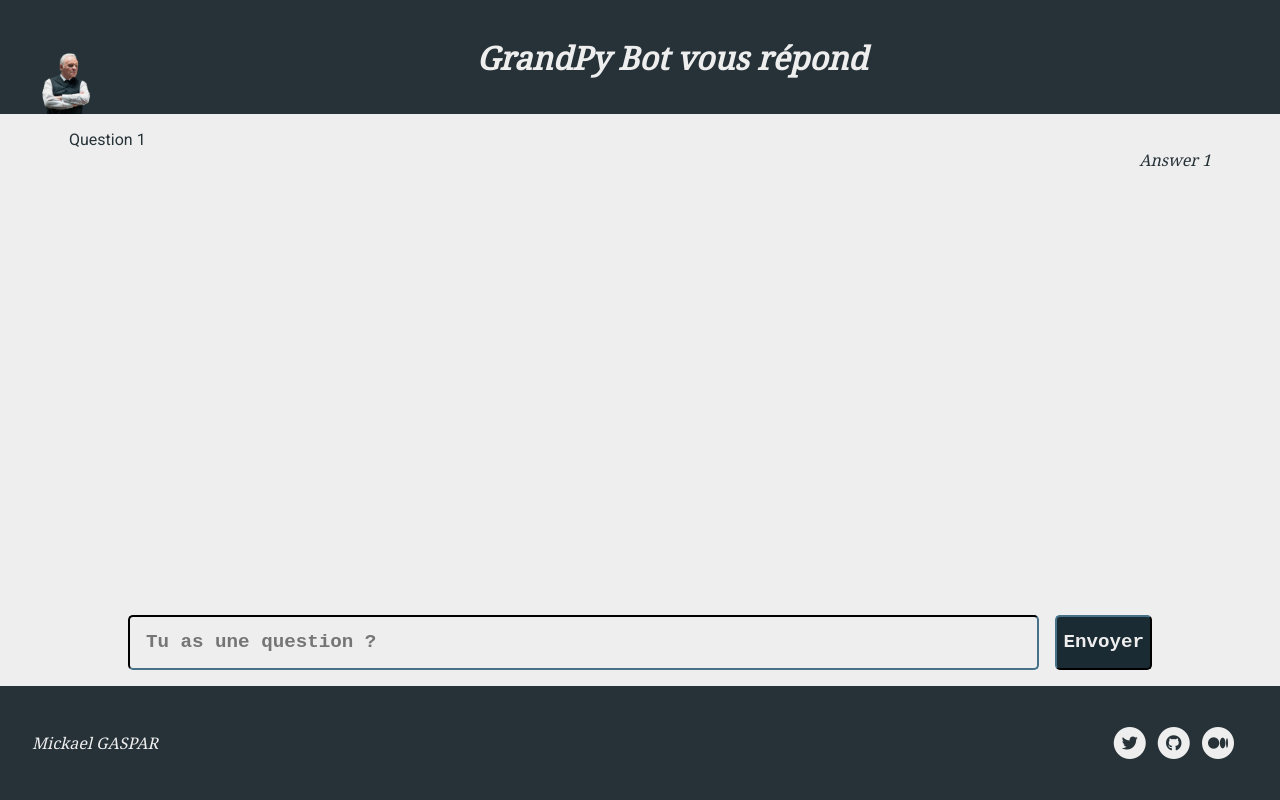
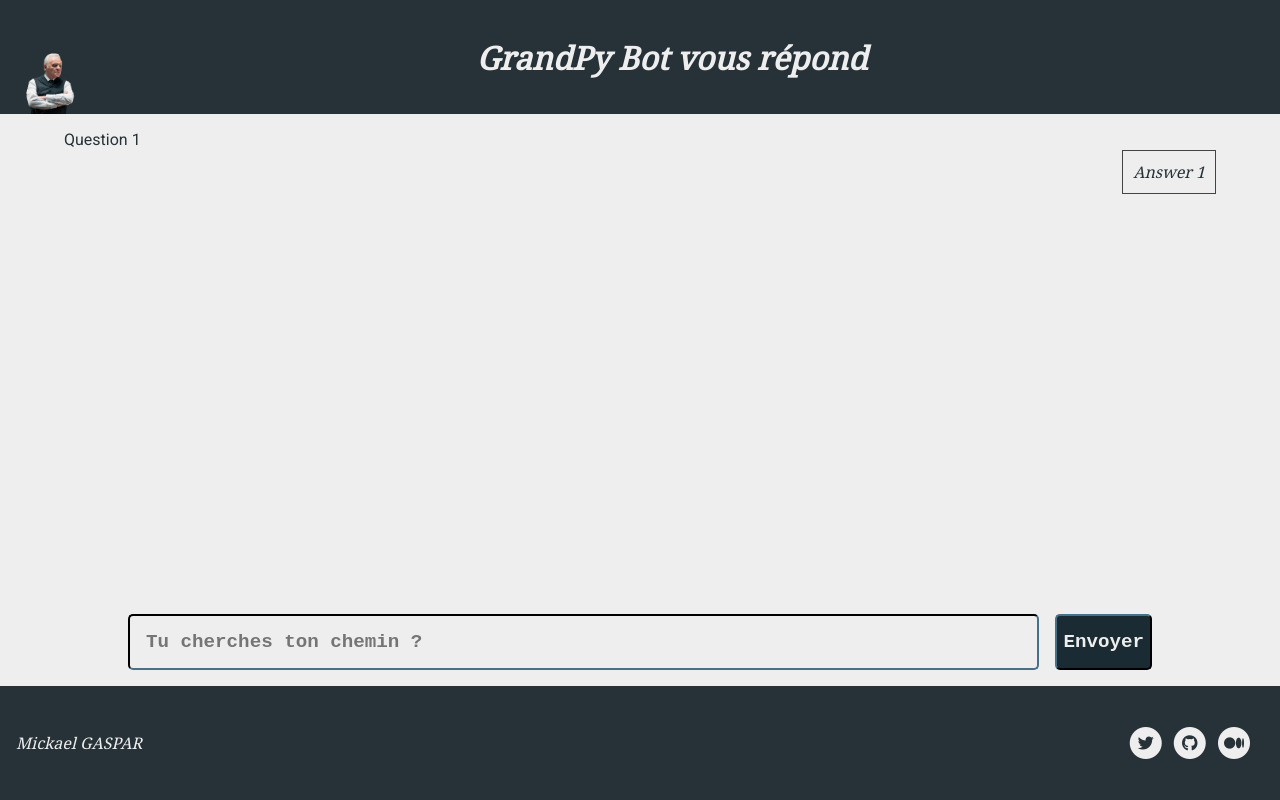
Before and after one commit to migasar/GrandPyBot, a Flask app: page / in a window 1280 px wide. Run offline with Flask 2, Linux system fonts and the light colour scheme; some libraries are stand-ins or nearby versions.

Commit message:
"Added rules to the layout of the grid"

```diff
--- a/app/static/index.js
+++ b/app/static/index.js
@@ -3,15 +3,14 @@ let userForm = document.querySelector('#form-container');
 let userText = document.querySelector('#userText');
 
 
-function addDialogElt(contentElt, classElt) {
+function addDialogElt(containerElt, contentElt, classElt) {
   /* Add an element to the dialog segment, on the web page. */
 
   let dialogElt = document.createElement('div');
   dialogElt.className = classElt;
   dialogElt.textContent = contentElt;
-  dialogBox.appendChild(dialogElt);
+  containerElt.appendChild(dialogElt);
 };
-
 
 function addMapElt(answerMap) {
   /* Add a map object to the dialog segment, on the web page. */
@@ -20,7 +19,6 @@ function addMapElt(answerMap) {
   botMap.className = 'map';
   dialogBox.appendChild(botMap);
   initMap(answerMap['latitude'], answerMap['longitude'], botMap)
-
 };
 
 function initMap(placeLatitude, placeLongitude, div) {
@@ -44,7 +42,7 @@ function initMap(placeLatitude, placeLongitude, div) {
   });
 };
 
-function composeAnswer(answerData) {
+function composeAnswer(containerElt, answerData) {
   /*
    * Agregate the components of the whole reply from the bot,
    * depending of the result found to the user question.
@@ -52,16 +50,16 @@ function composeAnswer(answerData) {
 
   if (answerData['spotted'] == true) {
     // Add text
-    addDialogElt(answerData['context'], 'answer');
-    addDialogElt(answerData['extract'], 'answer');
+    addDialogElt(containerElt, answerData['context'], 'answer');
+    addDialogElt(containerElt, answerData['extract'], 'answer');
     // Add the address of the location
-    addDialogElt(`Voici où ton chemin te mène :   ${answerData['address']}`, 'answer');
+    addDialogElt(containerElt , `Voici où ton chemin te mène :   ${answerData['address']}`, 'answer');
     // Add a map of the location
     addMapElt(answerData);
   } else {
     // Add text
-    addDialogElt(answerData['context'], 'answer');
-    addDialogElt(answerData['reply'], 'answer');
+    addDialogElt(containerElt, answerData['context'], 'answer');
+    addDialogElt(containerElt, answerData['reply'], 'answer');
   }
 };
 
@@ -90,17 +88,131 @@ userForm.addEventListener('submit', function (event) {
   // Block the refreshment of the page
   event.preventDefault();
 
+
+  // Add an element to regroup the items
+  let exchangeContainer = document.createElement('div');
+  exchangeContainer.className = 'exchange';
+  dialogBox.appendChild(exchangeContainer);
+
+
   // Add the question of the user to the main dialog
-  addDialogElt(userText.value, 'question');
+  addDialogElt(exchangeContainer, userText.value, 'question');
 
   // Send the content of the input to the server
   postFormData("/ask", new FormData(userForm))
     .then(data => {
       // Call a function to create the answer of the bot
-      composeAnswer(data)
+      composeAnswer(exchangeContainer, data)
     })
     .catch(error => console.log(error));
 
   // Clean the input field after settling the user request
   resetInputForm(userForm);
 });
+
+
+/* # ########## # */
+// let dialogBox = document.querySelector('#dialog-container');
+// let userForm = document.querySelector('#form-container');
+// let userText = document.querySelector('#userText');
+
+
+// function addDialogElt(contentElt, classElt) {
+//   /* Add an element to the dialog segment, on the web page. */
+
+//   let dialogElt = document.createElement('div');
+//   dialogElt.className = classElt;
+//   dialogElt.textContent = contentElt;
+//   dialogBox.appendChild(dialogElt);
+// };
+
+// function addMapElt(answerMap) {
+//   /* Add a map object to the dialog segment, on the web page. */
+
+//   let botMap = document.createElement('div');
+//   botMap.className = 'map';
+//   dialogBox.appendChild(botMap);
+//   initMap(answerMap['latitude'], answerMap['longitude'], botMap)
+// };
+
+// function initMap(placeLatitude, placeLongitude, div) {
+//   /* Initialize a map object. */
+
+//   // Define the location by its coordinates
+//   let place = {
+//     lat: placeLatitude,
+//     lng: placeLongitude
+//   };
+//   // Initialize the map, centered on the location
+//   let map = new google.maps.Map(div, {
+//     zoom: 15,
+//     center: place
+//   });
+
+//   // Add a marker to the map, positioned at the location
+//   let marker = new google.maps.Marker({
+//     position: place,
+//     map: map
+//   });
+// };
+
+// function composeAnswer(answerData) {
+//   /*
+//    * Agregate the components of the whole reply from the bot,
+//    * depending of the result found to the user question.
+//    */
+
+//   if (answerData['spotted'] == true) {
+//     // Add text
+//     addDialogElt(answerData['context'], 'answer');
+//     addDialogElt(answerData['extract'], 'answer');
+//     // Add the address of the location
+//     addDialogElt(`Voici où ton chemin te mène :   ${answerData['address']}`, 'answer');
+//     // Add a map of the location
+//     addMapElt(answerData);
+//   } else {
+//     // Add text
+//     addDialogElt(answerData['context'], 'answer');
+//     addDialogElt(answerData['reply'], 'answer');
+//   }
+// };
+
+// function postFormData(url, data) {
+//   /* Async function to send the content of the input to the server */
+
+//   return fetch(url, {
+//       method: "POST",
+//       body: data
+//     })
+//     .then(response => response.json())
+//     .catch(error => console.log(error));
+// };
+
+// function resetInputForm(docElt) {
+//   /* Remove the user request from the input field */
+//   docElt.reset();
+// }
+
+// userForm.addEventListener('submit', function (event) {
+//   /*
+//    * Catch the content of the form sent by the user,
+//    * search for the elements of a response, and bring them back.
+//    */
+
+//   // Block the refreshment of the page
+//   event.preventDefault();
+
+//   // Add the question of the user to the main dialog
+//   addDialogElt(userText.value, 'question');
+
+//   // Send the content of the input to the server
+//   postFormData("/ask", new FormData(userForm))
+//     .then(data => {
+//       // Call a function to create the answer of the bot
+//       composeAnswer(data)
+//     })
+//     .catch(error => console.log(error));
+
+//   // Clean the input field after settling the user request
+//   resetInputForm(userForm);
+// });
--- a/app/static/style.css
+++ b/app/static/style.css
@@ -2,6 +2,7 @@ html,
 body {
   height: 100vh;
   width: 100%;
+
   margin: 0;
   padding: 0;
 
@@ -11,12 +12,12 @@ body {
   font-style: italic;
 
   display: grid;
-  grid-template-rows: minmax(auto, 1fr) minmax(10vh, 5fr) minmax(auto, 1fr);
+  grid-template-rows: 1fr minmax(10vh, 5fr) 1fr;
 }
 
 header,
 footer {
-  margin: 0 2rem;
+  margin: 0 1rem;
 
   display: grid;
   grid-template-columns: auto 1fr;
@@ -28,12 +29,12 @@ main {
   color: #263238;
 
   display: grid;
-  grid-template-rows: minmax(10vh, 4fr) minmax(auto, 1fr);
-  grid-gap: 10px;
+  grid-template-rows: minmax(10vh, 4fr) 1fr;
   grid-template-areas:
     "dialog"
     "form"
   ;
+  grid-gap: 1px;
 }
 
 /* Header : elements */
@@ -41,7 +42,6 @@ main {
   width: 4rem;
   height: 4rem;
 
-  justify-self: center;
   align-self: end;
 }
 
@@ -54,66 +54,184 @@ main {
 
 /* Main-Dialog : elements */
 #dialog-container {
-  width: 90%;
+  width: 100%;
   margin: 0 auto;
-  padding: 1rem;
+  padding: auto;
+
+  overflow-y: auto;
 
   grid-area: dialog;
-  justify-self: center;
+
+  display: grid;
+  grid-template-areas: "exchange";
+  grid-auto-rows: minmax(min-content, 1fr);
+  grid-gap: 1px;
 }
 
 .exchange {
-  margin: 0 auto;
+  min-width: 90%;
+  height: min-content;
+
+  margin: 1rem auto;
+
+  grid-area: exchange;
+  justify-self: center;
 
   display: grid;
-  grid-template-columns: minmax(auto, 1fr) minmax(auto, 1fr);
-  grid-template-rows:
-    "question"
-    "answer"
+  grid-gap: 1px;
+  grid-template-rows: auto auto;
+  grid-template-areas:
+    "question ."
+    ". answer"
   ;
+  align-items: safe center;
 }
 
 .question {
-  margin-left: 5px;
-  margin-right: 5px;
+  height: min-content;
   text-align: left;
 
   font-family: "Roboto", Arial, sans-serif;
   font-style: normal;
 
   grid-area: question;
-  grid-column: 1 / 2;
-  grid-row: 1 / 2;
+  grid-column-start: 1;
+
   display: grid;
   justify-self: start;
 }
-
 .answer {
-  margin-left: 5px;
-  margin-right: 5px;
+  height: min-content;
   text-align: right;
 
   grid-area: answer;
-  grid-column: 2 / 3;
-  grid-row: 2 / 3;
+  grid-column-end: -1;
+
   display: grid;
   justify-self: end;
 }
+.map {
+  max-height: 100%;
+  max-width: 100%;
+}
 
-.map {
-  height: 40%;
-  width: 20%;
+.answer {
+  margin-bottom: 1em;
+  border: 1px solid #444;
+  padding: 10px;
 }
+.answer {
+  display: grid;
+  grid-column-gap: 1px;
+  grid-template-areas:
+    "result"
+    "map"
+    "extract"
+    "reply";
+}
+.answer>.result {
+  grid-area: result;
+}
+.answer>.map {
+  grid-area: map;
+}
+.answer>.extract {
+  grid-area: extract;
+}
+.answer>.reply {
+  grid-area: reply;
+}
+@media (min-width: 600px) {
+  /* clearfix*/
+  .answer:after {
+    content: "";
+    display: block;
+    clear: both;
+  }
+  .answer .map {
+    float: left;
+    margin: 0 10px 0 0;
+    width: 150px;
+  }
+  .answer .reply {
+    padding: 10px;
+  }
+  .answer>* {
+    margin: 0 0 0 160px;
+  }
+  .answer>.answer {
+    margin-left: 160px;
+    clear: both;
+  }
+}
+
+
+/*
+.media {
+  margin-bottom: 1em;
+  border: 1px solid #444;
+  padding: 10px;
+}
+.media {
+  display: grid;
+  grid-column-gap: 1px;
+  grid-template-areas:
+    "result"
+    "map"
+    "extract"
+    "reply";
+}
+.media>.result {
+  grid-area: result;
+}
+.media>.map {
+  grid-area: map;
+}
+.media>.extract {
+  grid-area: extract;
+}
+.media>.reply {
+  grid-area: reply;
+}
+*/
+/* clearfix*/
+/*
+@media (min-width: 600px) {
+
+  .media:after {
+    content: "";
+    display: block;
+    clear: both;
+  }
+  .media .map {
+    float: left;
+    margin: 0 10px 0 0;
+    width: 150px;
+  }
+  .media .reply {
+    padding: 10px;
+  }
+  .media>* {
+    margin: 0 0 0 160px;
+  }
+  .media>.media {
+    margin-left: 160px;
+    clear: both;
+  }
+}
+*/
+
 
 /* Main-Form : elements */
 form {
-  width: 80%;
-  margin: 1rem auto;
+  min-width: 80%;
+  margin: 1rem;
 
   display: grid;
   grid-template-columns: 1fr max-content;
   grid-column-gap: 1rem;
   justify-self: center;
+  align-self: auto;
 }
 
 .form-item {
--- a/app/templates/index.html
+++ b/app/templates/index.html
@@ -32,7 +32,7 @@
 
     <form id="form-container">
       <label for="userText" class="form-item"></label>
-      <input type="text" class="input-box input-text" id="userText" name="userText" placeholder="Tu as une question ?">
+      <input type="text" class="input-box input-text" id="userText" name="userText" placeholder="Tu cherches ton chemin ?">
       <input type="submit" class="input-box input-button" value="Envoyer">
     </form>
   </main>
```
